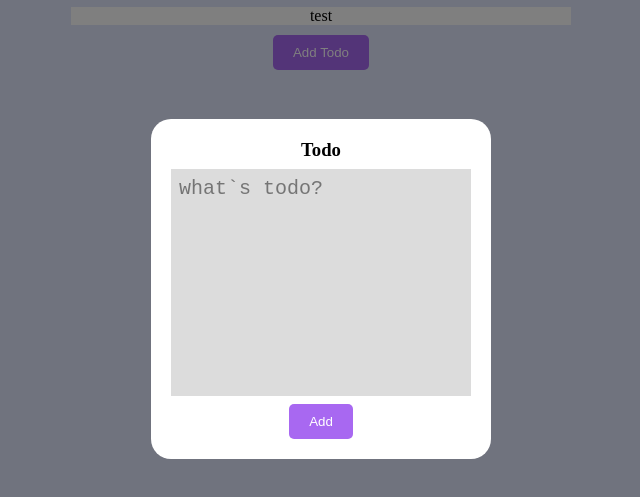
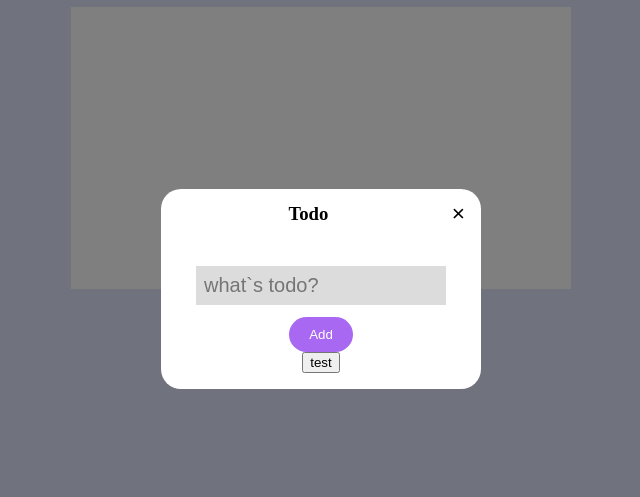
Before and after one commit to LSJ0706/comento, a plain HTML site: page 4 week/todo/index.html in a window 1280 px wide. Both pictures are taken after a click on the button "Add Todo". Shown: the part 111-608 px from the top of the page, without its empty margins (319-959 px from the left). Drawn offline with Linux system fonts and the light colour scheme.

Commit message:
func add

```diff
--- a/4 week/todo/assets/css/global.css
+++ b/4 week/todo/assets/css/global.css
@@ -1,13 +1,46 @@
+body {
+  background-color: #e1e7fd;
+  padding-top: 50px;
+  min-width: 700px;
+}
+
+header {
+  width: 500px;
+  height: 50px;
+  background-color: #af7eeb;
+  color: #ffffff;
+}
+
+h3 {
+  margin: auto;
+}
+
+input {
+  box-sizing: border-box;
+  border: none;
+  width: 250px;
+  height: 60%;
+  background-color: gainsboro;
+  margin: 8px 0 12px 0;
+  resize: none;
+  padding: 8px;
+  overflow-y: auto;
+  font-size: 20px;
+}
+
+input::placeholder {
+  text-align: left;
+}
+
+.wrapper {
+  margin: auto;
+}
+
 .flex-center {
   display: flex;
   flex-direction: column;
   justify-content: center;
   align-items: center;
-}
-body {
-  background-color: #e1e7fd;
-  padding-top: 50px;
-  min-width: 700px;
 }
 
 .btn {
@@ -15,7 +48,7 @@ body {
   padding: 10px 20px;
   background-color: #a868f1;
   border: none;
-  border-radius: 5px;
+  border-radius: 25px;
   color: #fff;
   cursor: pointer;
   transition: 0.2s;
@@ -24,6 +57,3 @@ body {
 .btn:hover {
   background: #b785f0;
 }
-h3 {
-  margin: auto;
-}
--- /dev/null
+++ b/4 week/todo/assets/css/modal.css
@@ -0,0 +1,45 @@
+.modal {
+  display: none;
+  position: absolute;
+  top: 0;
+  left: 0;
+  width: 100%;
+  height: 100vh;
+  overflow: hidden;
+  background: rgba(0, 0, 0, 0.5);
+}
+
+.modal.on {
+  display: block;
+}
+
+.modal .modal__popup {
+  position: absolute;
+  top: 50%;
+  left: 50%;
+  transform: translate(-50%, -50%);
+  width: 300px;
+  height: 180px;
+  padding: 10px;
+  background: #ffffff;
+  border-radius: 20px;
+  justify-content: flex-start;
+}
+
+.modal__title {
+  width: 100%;
+  display: flex;
+  margin-bottom: 10%;
+}
+
+.btn__modal-close {
+  background-color: #ffffff;
+  border: none;
+  cursor: pointer;
+}
+
+.btn__modal-close:after {
+  display: inline-block;
+  content: "\00d7";
+  font-size: 17pt;
+}
--- a/4 week/todo/assets/css/style.css
+++ /dev/null
@@ -1,60 +0,0 @@
-header {
-  width: 500px;
-  height: 50px;
-  background-color: #af7eeb;
-  color: #ffffff;
-}
-
-.wrapper {
-  margin: auto;
-}
-
-.modal {
-  display: none;
-  position: absolute;
-  top: 0;
-  left: 0;
-  width: 100%;
-  height: 100vh;
-  overflow: hidden;
-  background: rgba(0, 0, 0, 0.5);
-}
-
-.modal.on {
-  display: block;
-}
-
-.modal .modal--popup {
-  position: absolute;
-  top: 50%;
-  left: 50%;
-  transform: translate(-50%, -50%);
-  width: 300px;
-  height: 300px;
-  padding: 20px;
-  background: #ffffff;
-  border-radius: 20px;
-}
-
-#todoList {
-  background-color: #ffffff;
-  width: 500px;
-  margin: 10px 0px 10px 0px;
-}
-
-textarea {
-  box-sizing: border-box;
-  border: none;
-  width: 100%;
-  height: 100%;
-  background-color: gainsboro;
-  margin: 8px 0;
-  resize: none;
-  padding: 8px;
-  overflow-y: auto;
-  font-size: 20px;
-}
-
-textarea::placeholder {
-  text-align: left;
-}
--- /dev/null
+++ b/4 week/todo/assets/css/todo.css
@@ -0,0 +1,9 @@
+.div__todoList {
+  background-color: #ffffff;
+  width: 500px;
+  margin: 10px 0px 10px 0px;
+}
+
+#todoList {
+  min-height: 250px;
+}
--- a/4 week/todo/assets/js/modal.js
+++ b/4 week/todo/assets/js/modal.js
@@ -0,0 +1,11 @@
+const modal = document.querySelector(".modal");
+const modalOpen = document.querySelector(".btn.btn__modal-open");
+const modalClose = document.querySelector(".btn__modal-close");
+
+modalOpen.addEventListener("click", () => {
+  modal.classList.add("on");
+});
+
+modalClose.addEventListener("click", () => {
+  modal.classList.remove("on");
+});
--- a/4 week/todo/assets/js/script.js
+++ b/4 week/todo/assets/js/script.js
@@ -1,16 +1,70 @@
-const modal = document.querySelector(".modal");
-const modalOpen = document.querySelector(".btn.btn__modal-open");
-const modalClose = document.querySelector(".btn.btn__add");
+const todoForm = document.getElementById("form__todo");
 const todoList = document.getElementById("todoList");
+const todo = document.getElementById("todo");
+const todoAddBtn = document.querySelector(".btn.btn__addTodoModal-close");
+const currentTodoList = [];
 
-modalOpen.addEventListener("click", () => {
-  modal.classList.add("on");
-});
+todoForm.addEventListener("submit", (event) => event.preventDefault());
 
-modalClose.addEventListener("click", () => {
+todoAddBtn.addEventListener("click", (event) => {
+  addTodo();
+  event.preventDefault();
   modal.classList.remove("on");
 });
 
-document.addEventListener("DOMContentLoaded", () => {
-  console.log(modalOpen + ": 내용");
-});
+const addTodo = () => {
+  const currentTodo = todo.value;
+  console.log(currentTodo);
+  setTodoList(currentTodo);
+  todo.value = "";
+};
+
+const test = () => {
+  console.log(todo.textContent + " : test");
+};
+
+const setTodoList = (todo) => {
+  const li = document.createElement("li");
+  li.innerHTML = `
+    <div>
+      <span>${todo}</sapn>
+      <input class="checkbox__delete" type="checkbox"/>
+    </div>
+    <button><img src="./assets/img/delete_icon.png"  class="img__delete"/></button>
+  `;
+  todoList.appendChild(li);
+  console.log(li);
+};
+// const loadStorage = () => {
+//   const storage = loadStorage.getItem("todoList");
+//   if (storage != null) {
+//     const storageTodo = JSON.parse(storage);
+//     storageTodo.forEach((todo) => {
+//       const { text, checked } = todo;
+//     });
+//   }
+// };
+
+// const addAlarm = () => {
+//   const inputTime = alarm.getElementsByTagName("input");
+//   const alarmTime = Array.from(inputTime).map((input) =>
+//     getFormatTime(Number(input.value))
+//   );
+
+//   if (alarmList.childElementCount > 3) {
+//     alert("알람은 최대 3개까지만 설정할 수 있습니다.");
+//     return;
+//   }
+
+//   const newAlarm = document.createElement("div");
+//   newAlarm.innerHTML = `${alarmTime[0]}:${alarmTime[1]}:${alarmTime[2]}`;
+
+//   const alarmBtn = document.createElement("button");
+//   alarmBtn.innerHTML = "제거";
+//   alarmBtn.addEventListener("click", () => {
+//     newAlarm.remove();
+//   });
+
+//   alarmList.appendChild(newAlarm);
+//   newAlarm.appendChild(alarmBtn);
+// };
--- a/4 week/todo/index.html
+++ b/4 week/todo/index.html
@@ -3,7 +3,8 @@
   <head>
     <meta charset="UTF-8" />
     <meta name="viewport" content="width=device-width, initial-scale=1.0" />
-    <link rel="stylesheet" href="./assets/css/style.css" />
+    <link rel="stylesheet" href="./assets/css/todo.css" />
+    <link rel="stylesheet" href="./assets/css/modal.css" />
     <link rel="stylesheet" href="./assets/css/global.css" />
     <title>Document</title>
   </head>
@@ -18,8 +19,8 @@
       check기능 -> 완료된거 줄 긋기
       제거, 수정
       마우스로 클릭해서 옮기기-->
-      <div id="todoList" class="flex-center">
-        <span>test</span>
+      <div class="div__todoList flex-center">
+        <ul id="todoList"></ul>
       </div>
       <!--todo 추가-->
       <button class="btn btn__modal-open">Add Todo</button>
@@ -27,12 +28,20 @@
 
     <!--modal-->
     <div class="modal">
-      <div class="modal--popup flex-center">
-        <h3>Todo</h3>
-        <textarea placeholder="what`s todo?"></textarea>
-        <button class="btn btn__add">Add</button>
+      <div class="modal__popup flex-center">
+        <div class="modal__title">
+          <h3>Todo</h3>
+          <button class="btn__modal-close"></button>
+        </div>
+        <form id="form__todo" class="flex-center">
+          <input id="todo" type="text" placeholder="what`s todo?"></input>
+          <button type="submit" class="btn btn__addTodoModal-close">Add</button>
+        </form>
+        <button onclick="test()">test</button>
       </div>
     </div>
+
   </body>
+  <script type="text/javascript" src="./assets/js/modal.js"></script>
   <script type="text/javascript" src="./assets/js/script.js"></script>
 </html>
```
Also changed, not shown: 4 week/todo/assets/img/delete_icon.png (added).
